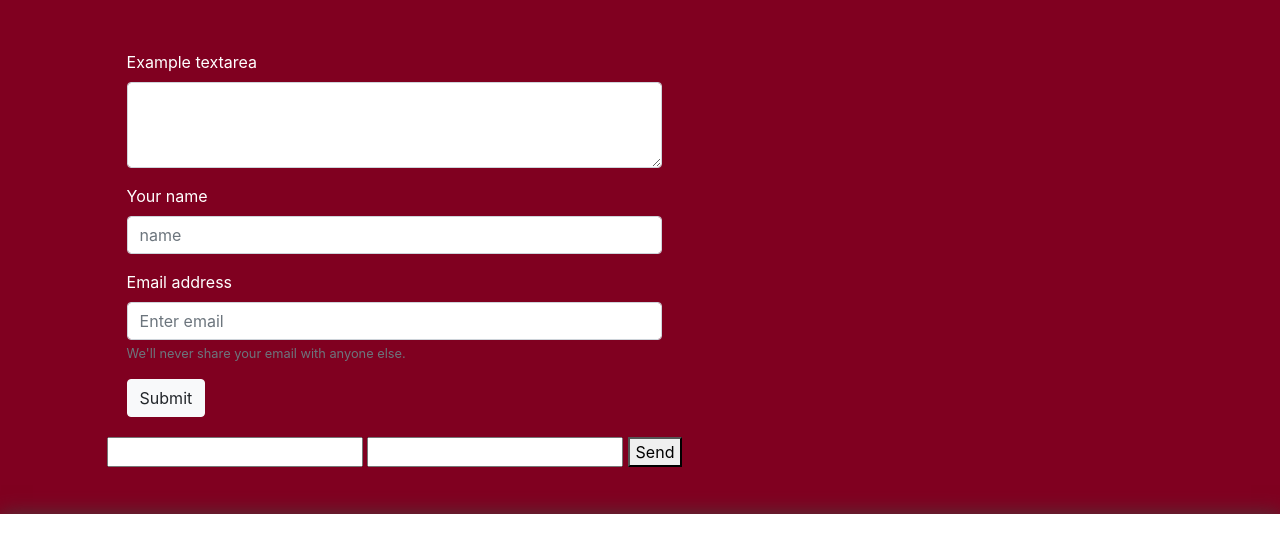
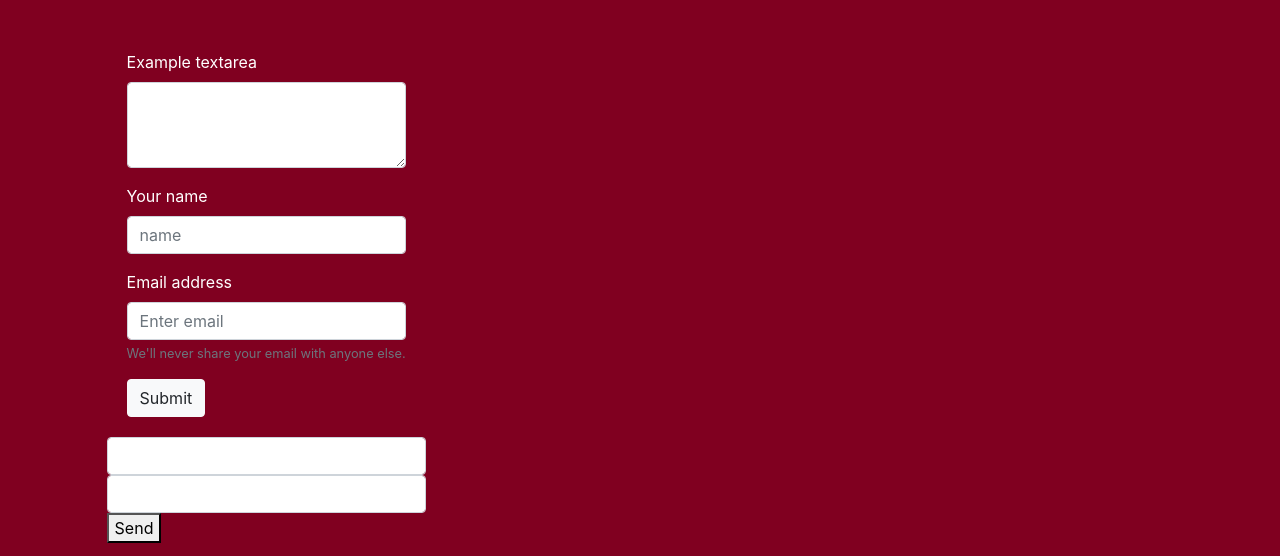
Before and after one commit to LordAEJ/ASF-OAU, a plain HTML site: page contact.html in a window 1280 px wide. Shown: the part 232-788 px from the top of the page. Drawn offline with nearby package versions, Linux system fonts and the light colour scheme; a web font is replaced by a local one.

Commit message:
Update contact.html

```diff
--- a/contact.html
+++ b/contact.html
@@ -139,9 +139,9 @@
                                 <button type="submit" class="btn btn-light">Submit</button>
 
                             </form>
-                            <form action="https://formsubmit.co/your@email.com" method="POST">
-                                 <input type="text" name="name" required>
-                                 <input type="email" name="email" required>
+                            <form action="https://formsubmit.co/ebukajefferson16@gmail.com" method="POST">
+                                 <input type="text" name="name" class="form-control" required>
+                                 <input type="email" name="email" class="form-control" required>
                                  <button type="submit">Send</button>
                             </form>
 
```
